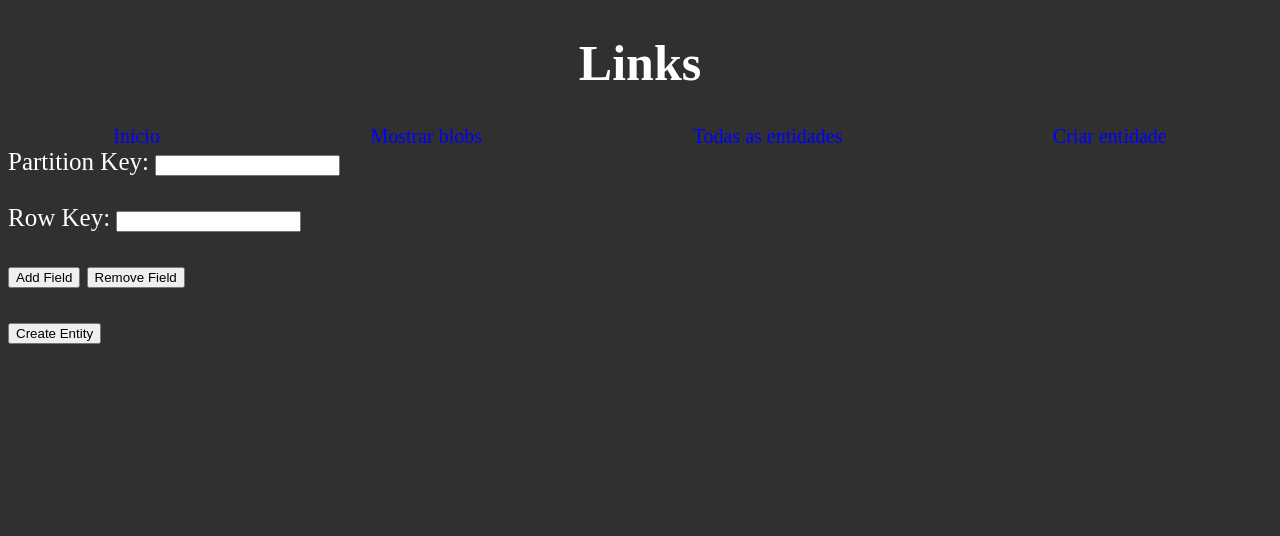
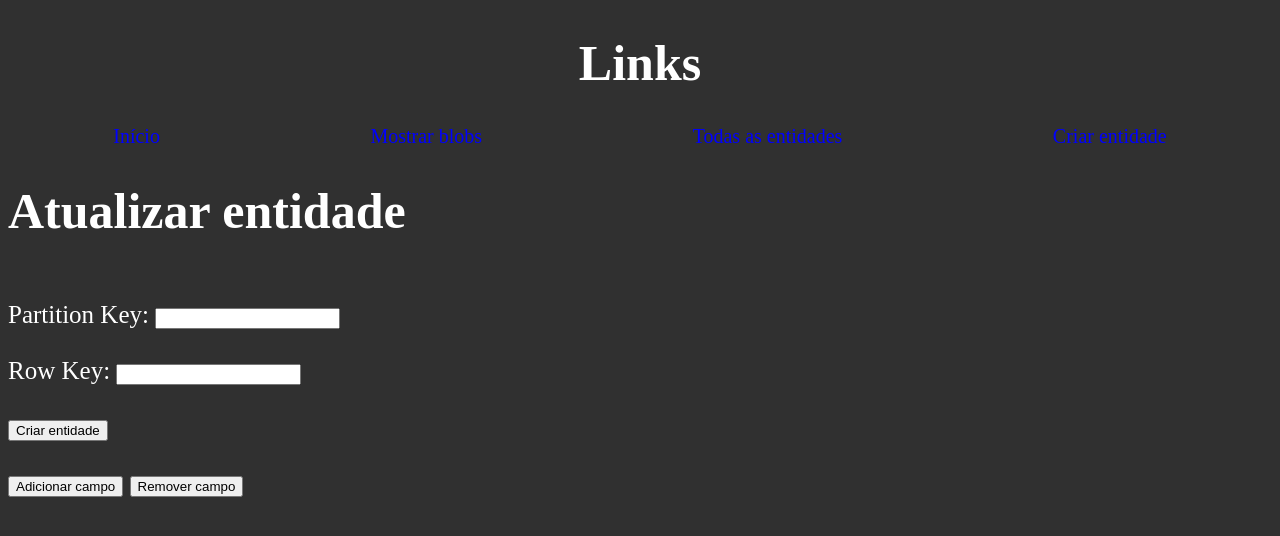
Before and after one commit to notOliveira/Blobs-Azure-DSM002, a Django app: page /create-entity/ in a window 1280 px wide. Shown: the top 536 px of the page. Run offline with Django 5.2, Linux system fonts and the light colour scheme.

Commit message:
Adicionando detalhes no create

```diff
--- a/blobcn/templates/blobcn/create_entity.html
+++ b/blobcn/templates/blobcn/create_entity.html
@@ -5,6 +5,8 @@
 {% block title %}Criar entidade{% endblock title %}
 
 {% block content %}
+    <h1>Atualizar entidade</h1>
+    <br>
     <form id="entity-form" action="{% url 'create_entity' %}" method="POST" onsubmit="handleSubmit(event)">
         {% csrf_token %}
         <label for="partition_key">Partition Key:</label>
@@ -15,11 +17,14 @@
 
         <div id="dynamic-fields"></div>
 
-        <button type="button" onclick="addField()">Add Field</button>
-        <button type="button" onclick="removeField()">Remove Field</button><br><br>
+        <button type="submit">Criar entidade</button>
 
-        <button type="submit">Create Entity</button>
     </form>
+
+    <br>
+
+    <button type="button" onclick="addField()">Adicionar campo</button>
+    <button type="button" onclick="removeField()">Remover campo</button><br><br>
 {% endblock content %}
 
 {% block links %}
@@ -94,8 +99,7 @@
         fetch(event.target.action, {
             method: 'POST',
             headers: {
-                'Content-Type': 'application/json',
-                'X-CSRFToken': formData.get('csrfmiddlewaretoken')
+                'Content-Type': 'application/json'
             },
             body: JSON.stringify(jsonData)
         })
```
